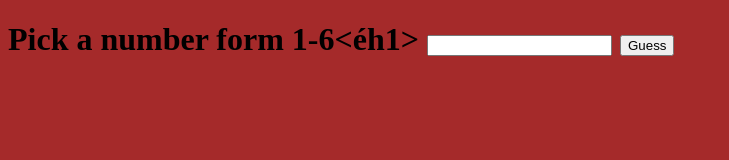
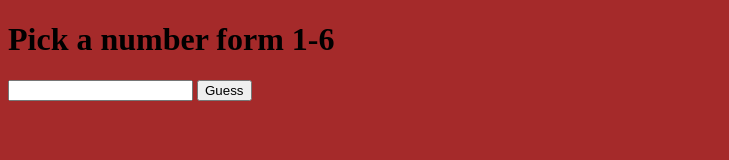
Before and after one commit to helena-rocha/Unit7-01, a plain HTML site: page index.html in a window 1280 px wide. Shown: the whole page, without its empty margins (0-729 px from the left). Drawn offline with Linux system fonts and the light colour scheme.

Commit message:
final copy

```diff
--- a/index.html
+++ b/index.html
@@ -7,7 +7,7 @@
     <link href="style.css" rel="stylesheet" type="text/css" />
   </head>
   <body class="background">
-    <h1>Pick a number form 1-6<éh1>
+    <h1>Pick a number form 1-6</h1>
     <input type="text" id="input-1">
     <button id="button-1">Guess</button>
     <p id="answer-1"></p>
```
